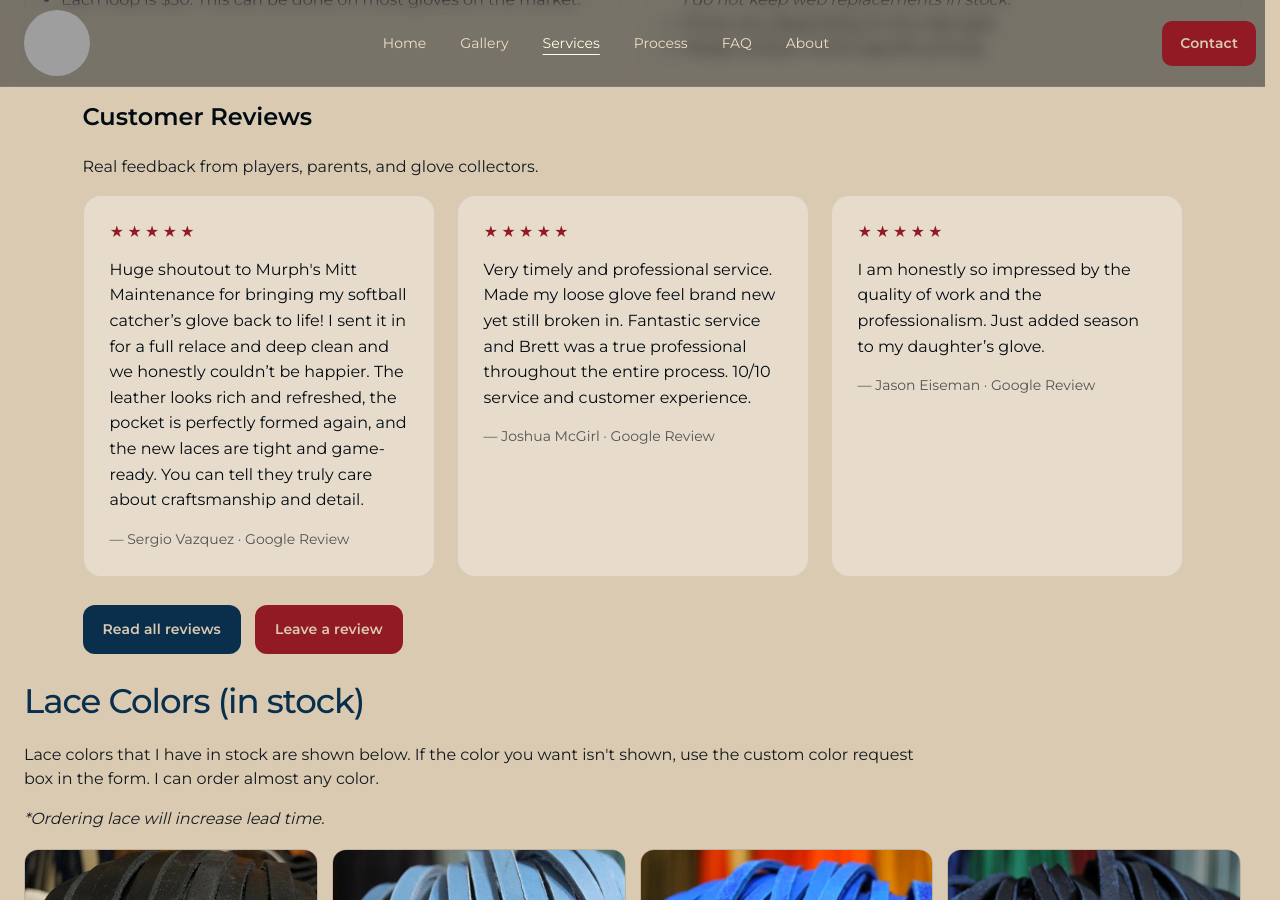
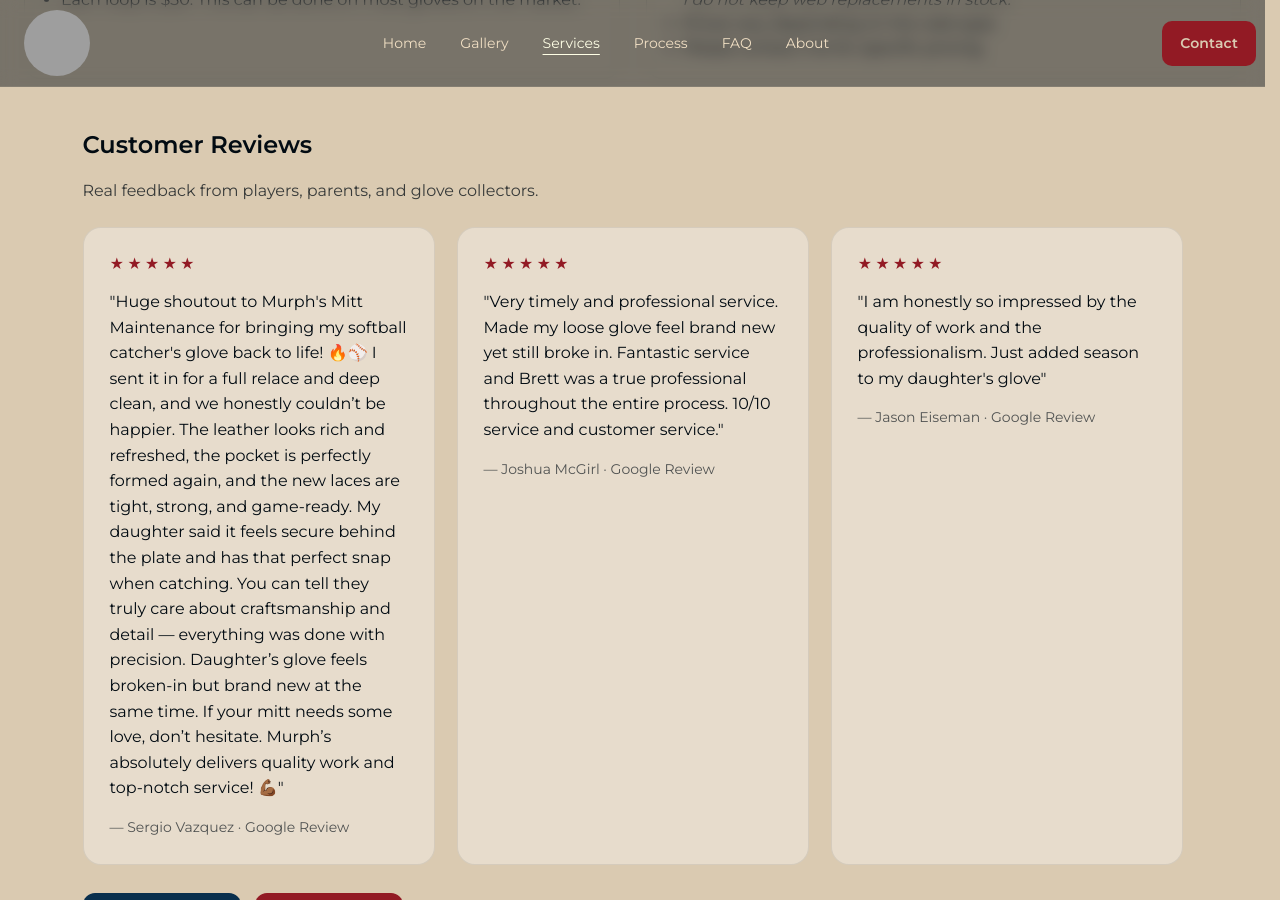
Before and after one commit to kbrettmurphy-ctrl/murphsmitts, a Jekyll site: the page built from services/index.html, in a window 1280 px wide and 900 px high, scrolled down 882 px. Built offline with Jekyll 4.4.1, drawn with Linux system fonts in a browser that asks for light colours; grey boxes are pictures that could not be loaded.

Commit message:
Update index.html

```diff
--- a/services/index.html
+++ b/services/index.html
@@ -73,39 +73,33 @@
       </div>
     </div>
 
+    <section class="reviews">
       <div class="reviews-wrap">
-
         <h2>Customer Reviews</h2>
         <p class="lede">Real feedback from players, parents, and glove collectors.</p>
 
         <div class="reviews-grid">
 
           <article class="review-card">
-          <div class="review-stars">★★★★★</div>
-          <p>
-            Huge shoutout to Murph's Mitt Maintenance for bringing my softball catcher’s glove back to life!
-            I sent it in for a full relace and deep clean and we honestly couldn’t be happier.
-            The leather looks rich and refreshed, the pocket is perfectly formed again, and the new laces are tight and game-ready.
-            You can tell they truly care about craftsmanship and detail.
+            <div class="review-stars" aria-label="5 out of 5 stars">★★★★★</div>
+            <p class="review-text">
+              "Huge shoutout to Murph's Mitt Maintenance for bringing my softball catcher's glove back to life! 🔥⚾ I sent it in for a full relace and deep clean, and we honestly couldn’t be happier. The leather looks rich and refreshed, the pocket is perfectly formed again, and the new laces are tight, strong, and game-ready. My daughter said it feels secure behind the plate and has that perfect snap when catching. You can tell they truly care about craftsmanship and detail — everything was done with precision. Daughter’s glove feels broken-in but brand new at the same time. If your mitt needs some love, don’t hesitate. Murph’s absolutely delivers quality work and top-notch service! 💪🏾"
             </p>
             <div class="review-meta">— Sergio Vazquez · Google Review</div>
           </article>
 
           <article class="review-card">
-          <div class="review-stars">★★★★★</div>
-          <p>
-            Very timely and professional service. Made my loose glove feel brand new yet still broken in.
-            Fantastic service and Brett was a true professional throughout the entire process.
-            10/10 service and customer experience.
+            <div class="review-stars" aria-label="5 out of 5 stars">★★★★★</div>
+            <p class="review-text">
+              "Very timely and professional service. Made my loose glove feel brand new yet still broke in. Fantastic service and Brett was a true professional throughout the entire process. 10/10 service and customer service."
             </p>
             <div class="review-meta">— Joshua McGirl · Google Review</div>
           </article>
 
           <article class="review-card">
-          <div class="review-stars">★★★★★</div>
-          <p>
-            I am honestly so impressed by the quality of work and the professionalism.
-            Just added season to my daughter’s glove.
+            <div class="review-stars" aria-label="5 out of 5 stars">★★★★★</div>
+            <p class="review-text">
+              "I am honestly so impressed by the quality of work and the professionalism. Just added season to my daughter's glove"
             </p>
             <div class="review-meta">— Jason Eiseman · Google Review</div>
           </article>
@@ -114,7 +108,7 @@
 
         <div class="reviews-actions">
           <a class="btn btn-secondary" target="_blank" rel="noopener noreferrer"
-           href="https://maps.app.goo.gl/8N6kzpq83W5CrW2L9">
+             href="https://maps.app.goo.gl/8N6kzpq83W5CrW2L9?g_st=ic">
             Read all reviews
           </a>
 
@@ -123,8 +117,8 @@
             Leave a review
           </a>
         </div>
-
       </div>
+    </section>
 
     <h1 id="Lace-Colors">Lace Colors (in stock)</h1>
     <p class="lede">
```
Lines whose indentation alone changed are shown as unchanged.
